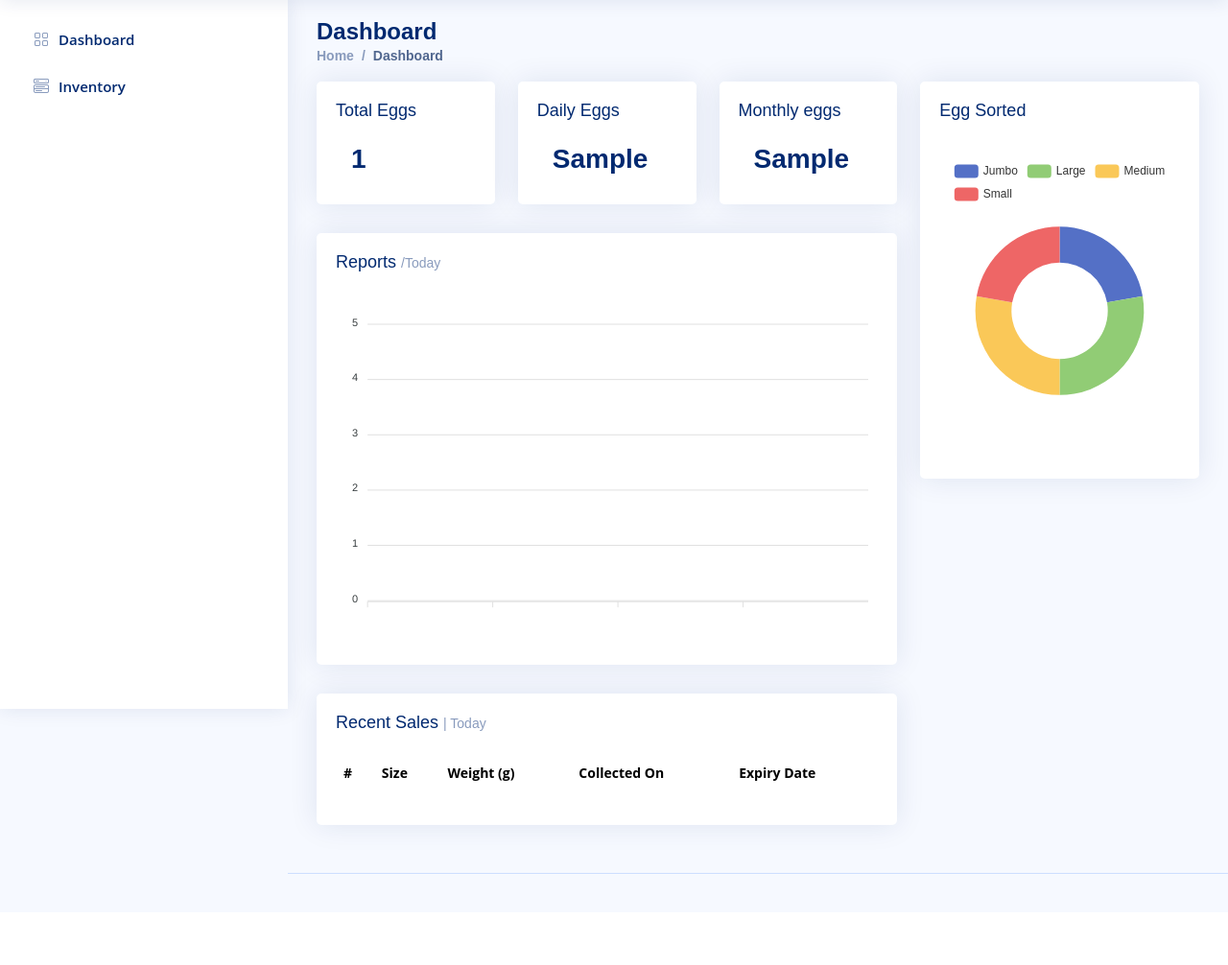
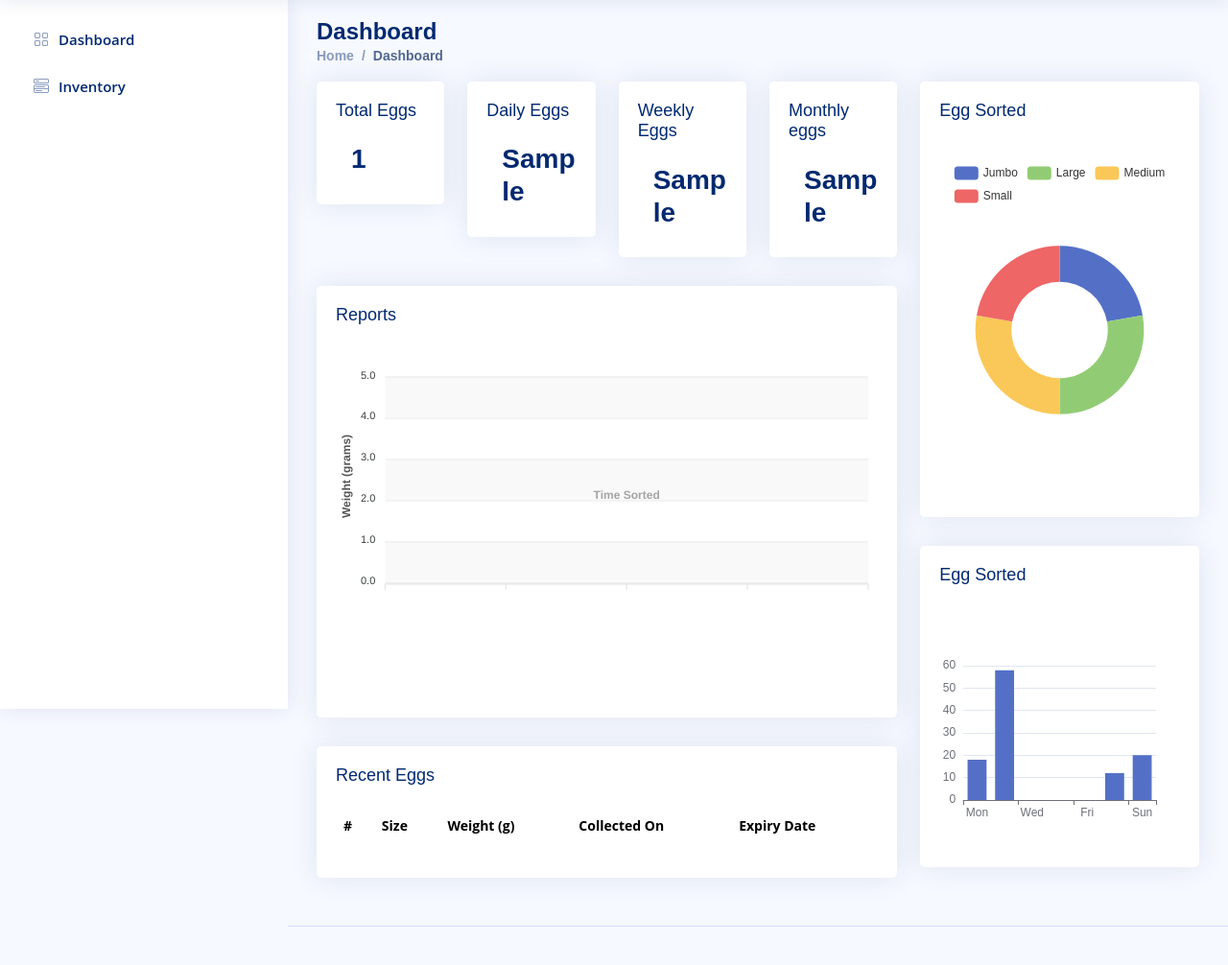
Before and after one commit to EEarlll/egg-sorter-dashboard, a Flask app: template templates/dashboard.html in a window 1280 px wide. Shown: the part 61-1067 px from the top of the page at 96% size. Before the commit the page ends 972 px from the top, so only its background shows below. Run offline with Flask 3, Linux system fonts and the light colour scheme; data comes from the database, SQL or seed files in the repository; both versions use the stored data as it was after the commit; the template is opened without the code that fills it: most values are stand-ins (such as "Sample title", 1, 10 or a date in 2020); lists and menus that the app fills with data are empty; some libraries are stand-ins or nearby versions.

Commit message:
Add weekly egg count calculation and update dashboard layout

```diff
--- a/app.py
+++ b/app.py
@@ -42,6 +42,13 @@ def index():
     # Calculate total eggs
     total_eggs = len(eggs)
 
+    # Calculate weekly eggs
+    one_week_ago = datetime.now() - timedelta(days=7)
+    weekly_eggs = conn.execute(
+        "SELECT COUNT(*) as count FROM eggs_tbl WHERE created_at >= ?",
+        (one_week_ago.strftime("%Y-%m-%d %H:%M:%S"),)
+    ).fetchone()["count"]
+
     # Calculate monthly eggs
     one_month_ago = datetime.now() - timedelta(days=30)
     monthly_eggs = conn.execute(
@@ -63,6 +70,7 @@ def index():
         "dashboard.html",
         eggs=eggs,
         total_eggs=total_eggs,
+        weekly_eggs=weekly_eggs,
         monthly_eggs=monthly_eggs,
         daily_eggs=daily_eggs
     )
@@ -76,6 +84,22 @@ def chart_data():
     data = [{"name": egg["size"], "value": egg["count"]} for egg in eggs]
 
     return jsonify(data)
+
+@app.route("/chart-data-2")
+def chart_data_2():
+    conn = get_db_connection()
+    eggs = conn.execute("SELECT created_at FROM eggs_tbl").fetchall()
+    conn.close()
+
+    # Initialize counts for Monday (index 0) to Sunday (index 6)
+    counts = [0, 0, 0, 0, 0, 0, 0]
+
+    for egg in eggs:
+        dt = datetime.strptime(egg["created_at"], "%Y-%m-%d %H:%M:%S")
+        # weekday(): Monday is 0, Sunday is 6
+        counts[dt.weekday()] += 1
+
+    return jsonify({"data": counts})
 
 @app.route("/Inventory")
 @login_required
--- a/templates/dashboard.html
+++ b/templates/dashboard.html
@@ -14,7 +14,7 @@
     <div class="col-lg-8">
       <div class="row">
         <!-- Sales Card -->
-        <div class="col-xxl-4 col-md-4">
+        <div class="col-xxl-3 col-md-3">
           <div class="card info-card sales-card">
             <div class="card-body">
               <h5 class="card-title">Total Eggs</h5>
@@ -24,7 +24,7 @@
             </div>
           </div>
         </div>
-        <div class="col-xxl-4 col-md-4">
+        <div class="col-xxl-3 col-md-3">
           <div class="card info-card sales-card">
             <div class="card-body">
               <h5 class="card-title">Daily Eggs</h5>
@@ -34,7 +34,17 @@
             </div>
           </div>
         </div>
-        <div class="col-xxl-4 col-md-4">
+        <div class="col-xxl-3 col-md-3">
+          <div class="card info-card sales-card">
+            <div class="card-body">
+              <h5 class="card-title">Weekly Eggs</h5>
+              <div class="ps-3">
+                <h6>{{ weekly_eggs }}</h6>
+              </div>
+            </div>
+          </div>
+        </div>
+        <div class="col-xxl-3 col-md-3">
           <div class="card info-card sales-card">
             <div class="card-body">
               <h5 class="card-title">Monthly eggs</h5>
@@ -44,13 +54,13 @@
             </div>
           </div>
         </div>
+
         <!-- End Sales Card -->
-
         <!-- Reports -->
         <div class="col-12">
           <div class="card">
             <div class="card-body">
-              <h5 class="card-title">Reports <span>/Today</span></h5>
+              <h5 class="card-title">Reports</h5>
 
               <!-- Line Chart -->
               <div id="reportsChart"></div>
@@ -62,42 +72,153 @@
                 document.addEventListener("DOMContentLoaded", () => {
                   const eggsData = JSON.parse(
                     document.getElementById("eggs-data").textContent
-                  );
-                  const eggWeights = eggsData.map((egg) => egg.weight);
-                  const eggSizes = eggsData.map((egg) => egg.size);
-                  const eggDates = eggsData.map((egg) => egg.created_at);
+                  ); // Prepare data specifically for ApexCharts series format (x: timestamp, y: value)
+                  const weightSeriesData = eggsData.map((egg) => {
+                    return {
+                      x: new Date(egg.created_at).getTime(), // Use timestamp for datetime axis
+                      y: egg.weight,
+                    };
+                  });
 
-                  console.log(eggWeights);
+                  // Sort data by date ascending - ApexCharts often prefers this
+                  weightSeriesData.sort((a, b) => a.x - b.x);
 
-                  new ApexCharts(document.querySelector("#reportsChart"), {
+                  const options = {
+                    // 1. Series configuration
                     series: [
                       {
-                        name: "Weight",
-                        data: eggWeights,
+                        name: "Egg Weight (g)", // More descriptive name
+                        data: weightSeriesData,
                       },
                     ],
+
+                    // 2. Chart Type and Appearance
                     chart: {
+                      type: "line", // Line chart is often better for time-series data points
                       height: 350,
-                      type: "area",
+                      zoom: {
+                        // Enable zooming        enabled: true,
+                        type: "x",
+                        autoScaleYaxis: true, // Adjust Y-axis when zooming X
+                      },
                       toolbar: {
+                        // Enable toolbar for zoom, pan, export
                         show: false,
+                        tools: {
+                          download: true,
+                          selection: true,
+                          zoom: true,
+                          zoomin: true,
+                          zoomout: true,
+                          pan: true,
+                          reset:
+                            true |
+                            '<img src="/static/icons/reset.png" width="20">', // Optional custom icon
+                          customIcons: [],
+                        },
+                        autoSelected: "zoom",
                       },
-                    },
+                    }, // 3. Data Labels (Keep disabled for cleaner look with many points)
                     dataLabels: {
                       enabled: false,
                     },
+
+                    // 4. Stroke (Line Appearance)
                     stroke: {
-                      curve: "straight",
-                      width: 2,
+                      curve: "smooth", // Smoother line visually
+                      width: 2, // Slightly thicker line
                     },
+
+                    // 5. Markers (Show points on the line)
+                    markers: {
+                      size: 4, // Size of the markers
+                      hover: {
+                        size: 6, // Slightly larger marker on hover
+                      },
+                    },
+
+                    // 6. Tooltip Enhancements
+                    tooltip: {
+                      enabled: true,
+                      x: {
+                        format: "dd MMM yyyy, HH:mm", // Clearer date/time format
+                        // Use 'dd MMM yy, HH:mm' for shorter year
+                      },
+                      y: {
+                        formatter: function (val) {
+                          return val.toFixed(1) + " g"; // Add unit and format decimal
+                        },
+                        title: {
+                          // Consistent naming in tooltip
+                          formatter: (seriesName) => seriesName + ":",
+                        },
+                      },
+                      marker: {
+                        show: true,
+                      },
+                    },
+
+                    // 7. X-Axis Configuration
                     xaxis: {
-                      type: "datetime",
-                      categories: eggDates,
+                      type: "datetime", // Correct type for time series
+                      labels: {
+                        datetimeUTC: false, // Display in local time if server sends local time
+                        format: "dd MMM HH:mm", // Format for axis labels (adjust detail as needed)
+                      },
+                      title: {
+                        text: "Time Sorted", // Add axis title
+                        style: {
+                          fontSize: "12px",
+                          fontWeight: 600,
+                          color: "#555",
+                        },
+                      },
+                      tooltip: {
+                        // Prevent default x-axis tooltip competing with main tooltip
+                        enabled: false,
+                      },
                     },
+
+                    // 8. Y-Axis Configuration
+                    yaxis: {
+                      title: {
+                        text: "Weight (grams)", // Add axis title
+                        style: {
+                          fontSize: "12px",
+                          fontWeight: 600,
+                          color: "#555",
+                        },
+                      },
+                      labels: {
+                        formatter: function (val) {
+                          return val.toFixed(1); // Consistent formatting
+                        },
+                      },
+                    },
+
+                    // 9. Grid Appearance
+                    grid: {
+                      borderColor: "#e7e7e7",
+                      row: {
+                        colors: ["#f3f3f3", "transparent"], // Zebra striping
+                        opacity: 0.5,
+                      },
+                    },
+                    // 11. Legend (Keep if needed, often redundant for single series)
                     legend: {
-                      horizontalAlign: "left",
+                      position: "top",
+                      horizontalAlign: "right",
+                      floating: true,
+                      offsetY: -25,
+                      offsetX: -5,
                     },
-                  }).render();
+                  };
+
+                  const chart = new ApexCharts(
+                    document.querySelector("#reportsChart"),
+                    options
+                  );
+                  chart.render();
                 });
               </script>
               <!-- End Line Chart -->
@@ -110,7 +231,7 @@
         <div class="col-12">
           <div class="card recent-sales overflow-auto">
             <div class="card-body">
-              <h5 class="card-title">Recent Sales <span>| Today</span></h5>
+              <h5 class="card-title">Recent Eggs</h5>
 
               <table class="table table-borderless">
                 <thead>
@@ -169,7 +290,7 @@
         <div class="card-body pb-0">
           <h5 class="card-title">Egg Sorted <span></span></h5>
 
-          <div id="trafficChart" style="min-height: 350px" class="echart"></div>
+          <div id="trafficChart" style="min-height: 390px" class="echart"></div>
 
           <script>
             document.addEventListener("DOMContentLoaded", async () => {
@@ -214,8 +335,41 @@
           </script>
         </div>
       </div>
+      <div class="card">
+        <div class="card-body pb-0">
+          <h5 class="card-title">Egg Sorted</h5>
+
+          <div id="barChart" style="min-height: 270px" class="echart"></div>
+
+          <script>
+            document.addEventListener("DOMContentLoaded", async () => {
+              const response = await fetch("/chart-data-2");
+              const chartData = await response.json();
+              console.log(chartData);
+
+              echarts.init(document.querySelector("#barChart")).setOption({
+                xAxis: {
+                  type: "category",
+                  data: ["Mon", "Tue", "Wed", "Thu", "Fri", "Sat", "Sun"],
+                },
+                yAxis: {
+                  type: "value",
+                },
+                series: [
+                  {
+                    data: chartData.data,
+                    type: "bar",
+                  },
+                ],
+              });
+            });
+          </script>
+        </div>
+      </div>
+
       <!-- End Website Traffic -->
     </div>
+
     <!-- End Right side columns -->
   </div>
 </section>
```
Also changed, not shown: schema.sql (+59 -21 lines), app.db.
